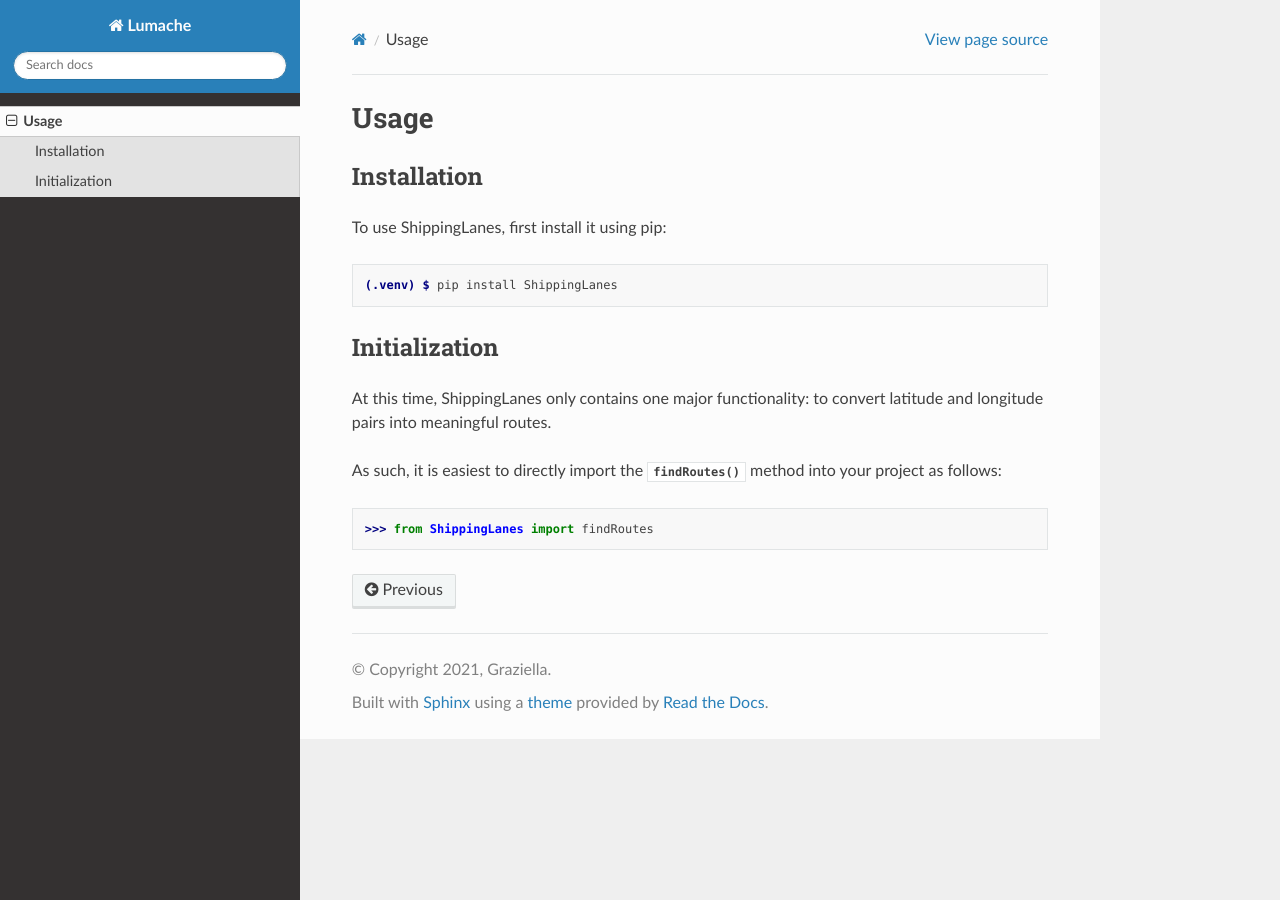
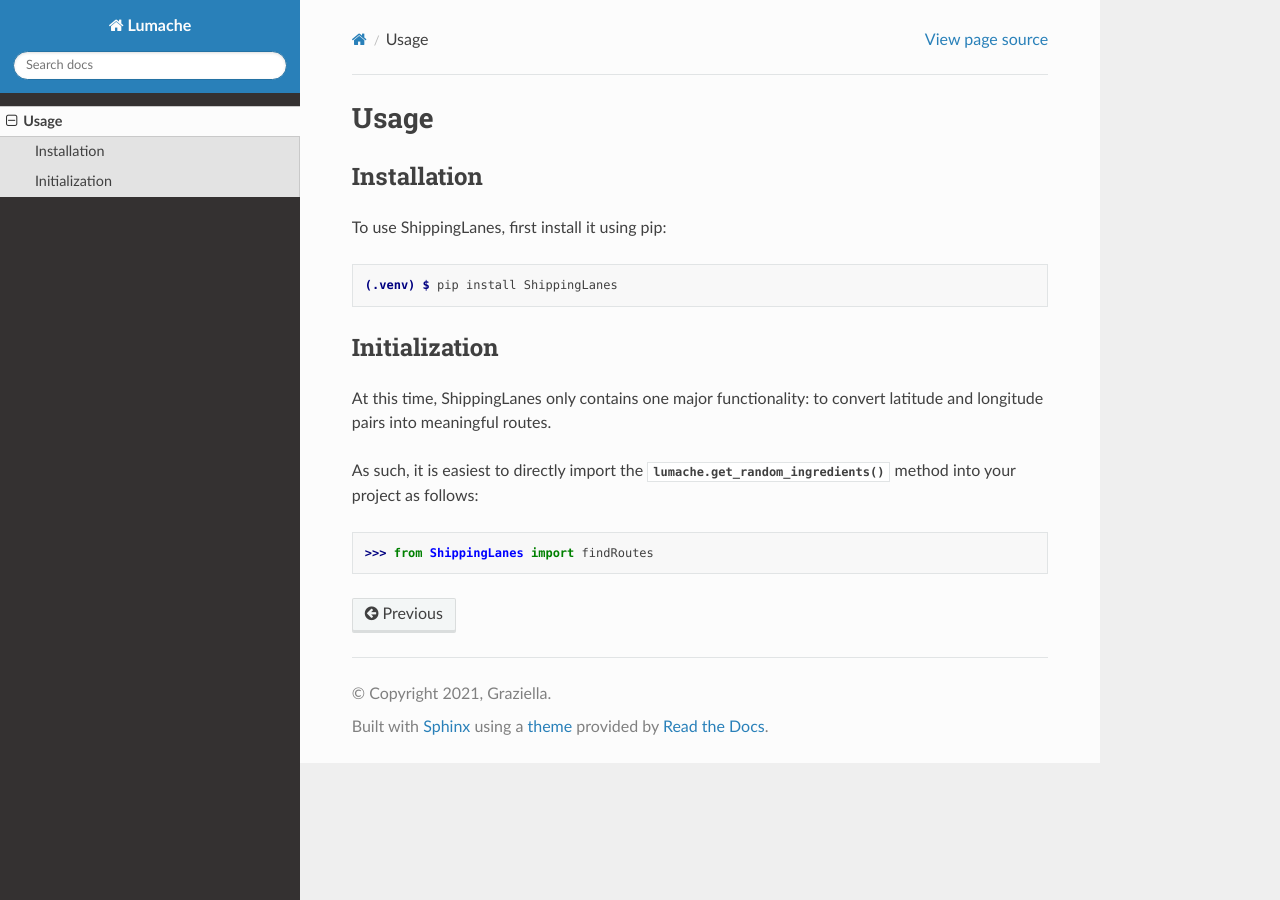
Before and after one commit to amarsrivastava19/ShippingLanes, a Sphinx documentation site: the page built from docs/source/usage.rst, in a window 1280 px wide. Built offline with Sphinx 7.4.7 and the Read the Docs theme 3.1.0, drawn with Linux system fonts in a browser that asks for light colours; pages that are not in the unit, such as notebooks, are missing from menus.

Commit message:
Update usage.rst

```diff
--- a/docs/source/usage.rst
+++ b/docs/source/usage.rst
@@ -18,7 +18,7 @@ Initialization
 
 At this time, ShippingLanes only contains one major functionality: to convert latitude and longitude pairs into meaningful routes.
 
-As such, it is easiest to directly import the :py:func:`findRoutes()` method into your project as follows:
+As such, it is easiest to directly import the :py:func:`lumache.get_random_ingredients` method into your project as follows:
 
 
 >>> from ShippingLanes import findRoutes
```
